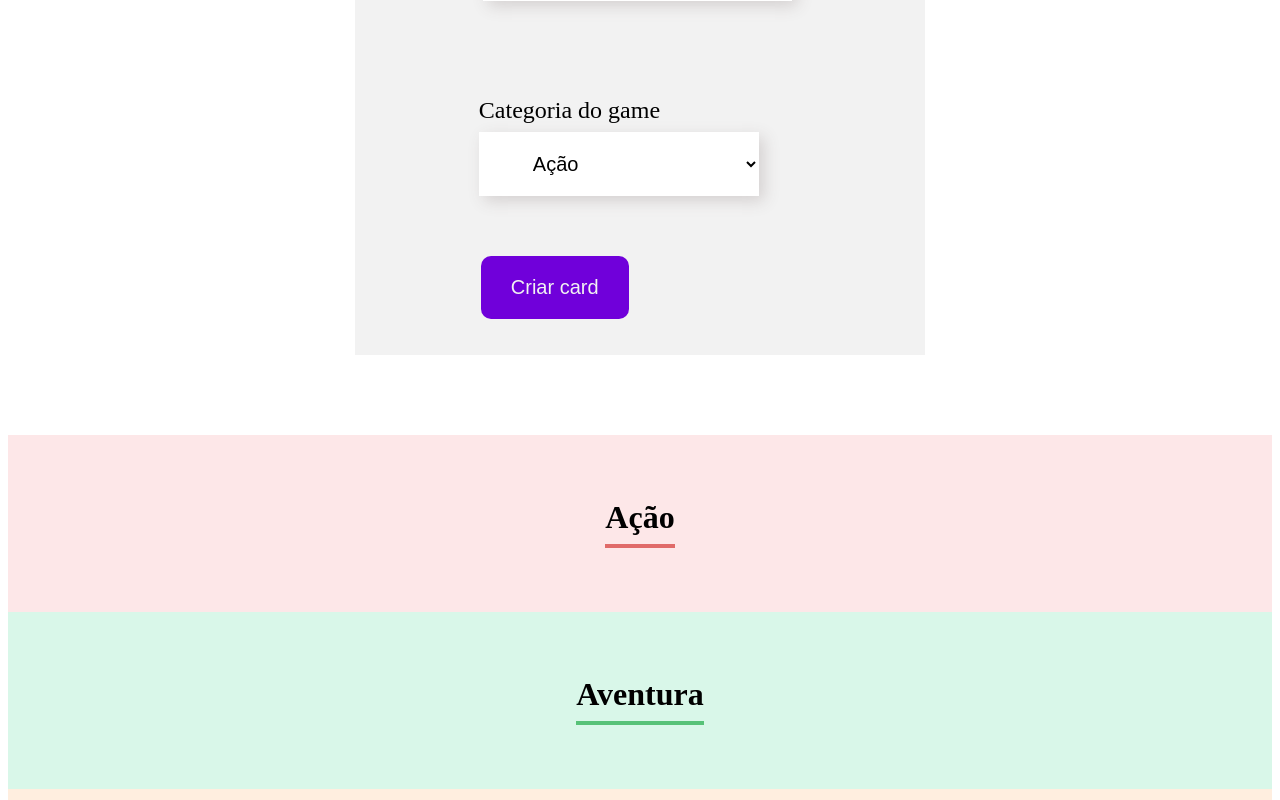
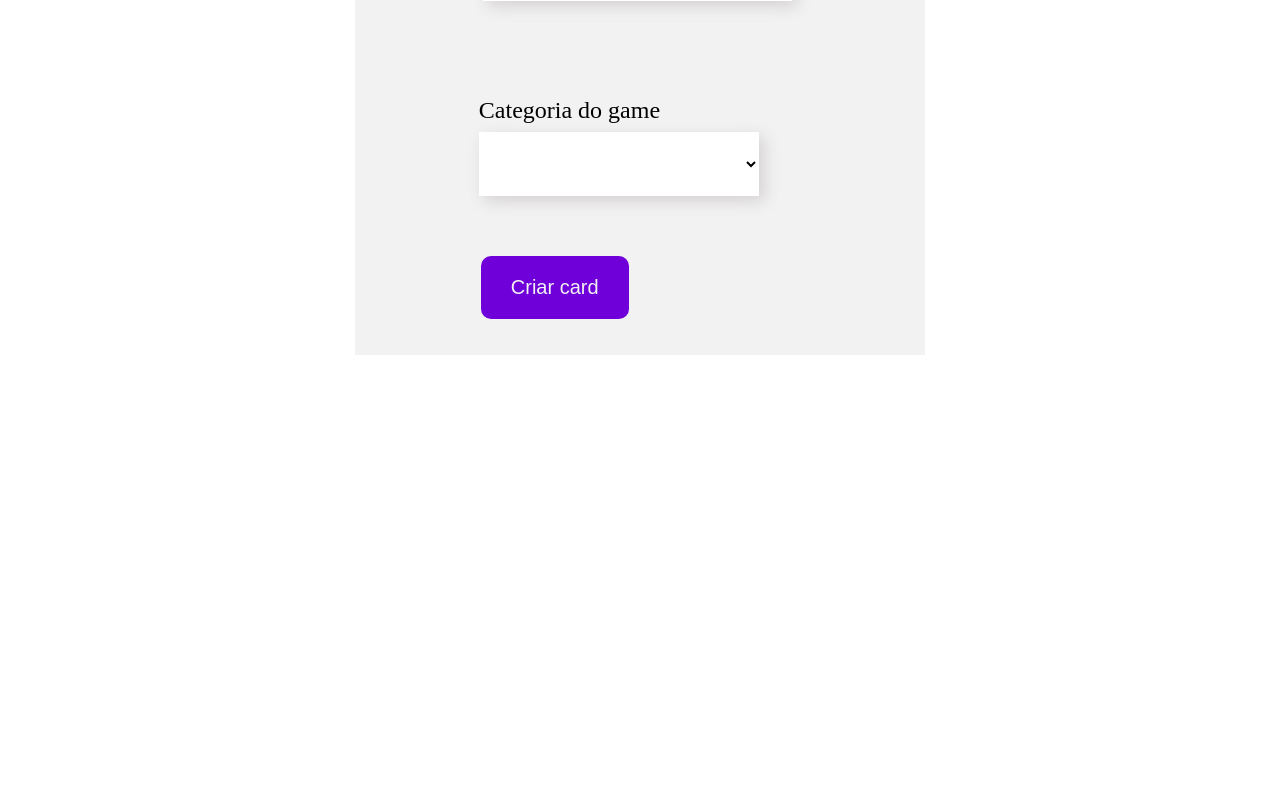
Before and after one commit to kali1553/React, a React (Vite) app: page / in a window 1280 px wide. Shown: the part 820-1620 px from the top of the page. After the commit the page ends 1255 px from the top, so only its background shows below. Built offline with nearby package versions, Linux system fonts and the light colour scheme.

Commit message:
Atualização

```diff
--- a/src/App.jsx
+++ b/src/App.jsx
@@ -26,24 +26,25 @@ export default function App() {
 ]
 
   const [novoGame, setNovo] = useState([])
+  debugger
+  const aoGameAdicionado= (jogo) => {
+    console.log(jogo)
+    setNovo([...novoGame, jogo])
 
-  const aoNovoGame = (Game) => {
-    console.log(Game)
-    setNovo([...novoGame, Game])
   }
 
   return (
     <div>
       <Banner/>
-      <Formulario games={games.map(games => games.nome)} aoNovoGame={Game => aoNovoGame(Game)}/>
+      <Formulario games={games.map(games => games.nome)} aoNovoGame={jogo => aoGameAdicionado(jogo)}/>
 
-       {games.map( games => <Game
+      {games.map( games => <Game
        key={games.nome}
        nome={games.nome}
        corPrimaria={games.corPrimaria}
        corSecundaria={games.corSecundaria}
-       novoGame = {novoGame}
-       />)}
+       novoGame={novoGame.filter(jogo => jogo.categoria === games.nome)}
+      />)}
     </div>
 
   )
--- a/src/components/Formulário/index.jsx
+++ b/src/components/Formulário/index.jsx
@@ -19,6 +19,9 @@ const Formulario = (props) => {
             imagem: imagem,
             categoria: categorias
         })
+        setNome('')
+        setImagem('')
+        setCategoria('')
     }
 
     return (
--- a/src/components/Lista/index.jsx
+++ b/src/components/Lista/index.jsx
@@ -4,7 +4,8 @@ const Categoria = (props) => {
     return (
     <div className='Categoria'>
         <label>{props.label}</label>
-        <select onChange={evento => props.aoAlterado(evento.target.value)} value={props.value}>
+        <select onChange={evento => props.aoAlterado(evento.target.value)} value={props.valor}>
+            <option value=""></option>
             {props.itens.map( item => <option key={item}>{item}</option>)}
         </select>
     </div>
--- a/src/components/criarGame/index.jsx
+++ b/src/components/criarGame/index.jsx
@@ -1,14 +1,14 @@
 import './criarGame.css'
 import R6 from '../images/download.png'
 
-const Criar = (props) => {
+const Criar = ({nome, imagem, categoria, corDeFundo}) => {
     return(<div className='criar'>
-        <div className='cabecalho'>
-            <img src={props.imagem} />
+        <div className='    cabecalho' style={{backgroundColor: corDeFundo}}>
+            <img src={imagem} />
         </div>
         <div className='rodape'>
-            <h4 > {props.nome}</h4>
-            <h5> {props.categoria} </h5>
+            <h4> {nome} </h4>
+            <h5> {categoria} </h5>
         </div>
     </div>
 
--- a/src/components/game/game.css
+++ b/src/components/game/game.css
@@ -9,3 +9,10 @@
     display: inline-block;
     padding-bottom: 8px;
 }
+
+.Games {
+    display: flex;
+    justify-content: space-around;
+    margin-top: 32px;
+    flex-wrap: wrap;
+}
--- a/src/components/game/index.jsx
+++ b/src/components/game/index.jsx
@@ -4,10 +4,13 @@ import './game.css'
 
 const Game = (props) => {
     return(
-        <section className='game' style={{backgroundColor: props.corSecundaria}}>
+        props.novoGame.length > 0 ? <section className='game' style={{backgroundColor: props.corSecundaria}}>
             <h3 style={{borderColor: props.corPrimaria}}>{props.nome}</h3>
-            {props.novoGame.map(novoGame => <Criar nome={novoGame.nome} categoria={novoGame.categoria} imagem={novoGame.imagem}/>)}
+            <div className='Games'>
+                {props.novoGame.map(jogo => <Criar corDeFundo={props.corPrimaria} key={jogo.nome} nome={jogo.nome} categoria={jogo.categoria} imagem={jogo.imagem}/>)}
+            </div>
         </section>
+        : ''
     )
 }
 
```
Also changed, not shown: src/components/images/fb.png (deleted).
